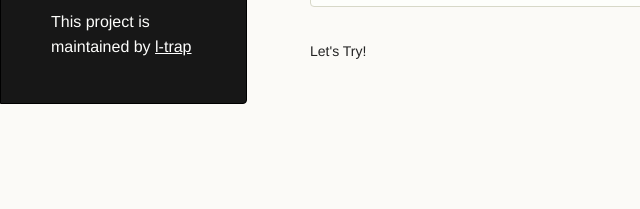
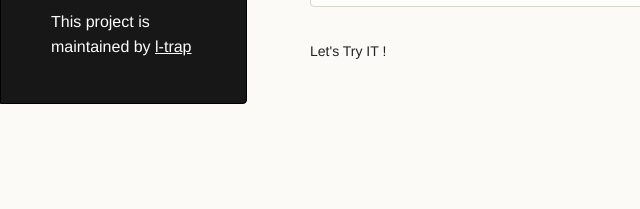
Before and after one commit to l-trap/HelloJavaScript, a plain HTML site: page l-trap.github.com/index.html in a window 1280 px wide. Shown: the part 253-462 px from the top of the page, 0-640 px from the left. Drawn offline with Linux system fonts and the light colour scheme.

Commit message:
new start8

```diff
--- a/l-trap.github.com/index.html
+++ b/l-trap.github.com/index.html
@@ -40,7 +40,7 @@ $ git fetch origin
 $ git checkout gh-pages
 </code></pre>
 
-<p>Let's Try!</p>
+<p>Let's Try IT !</p>
 
       </section>
       <footer>
```
